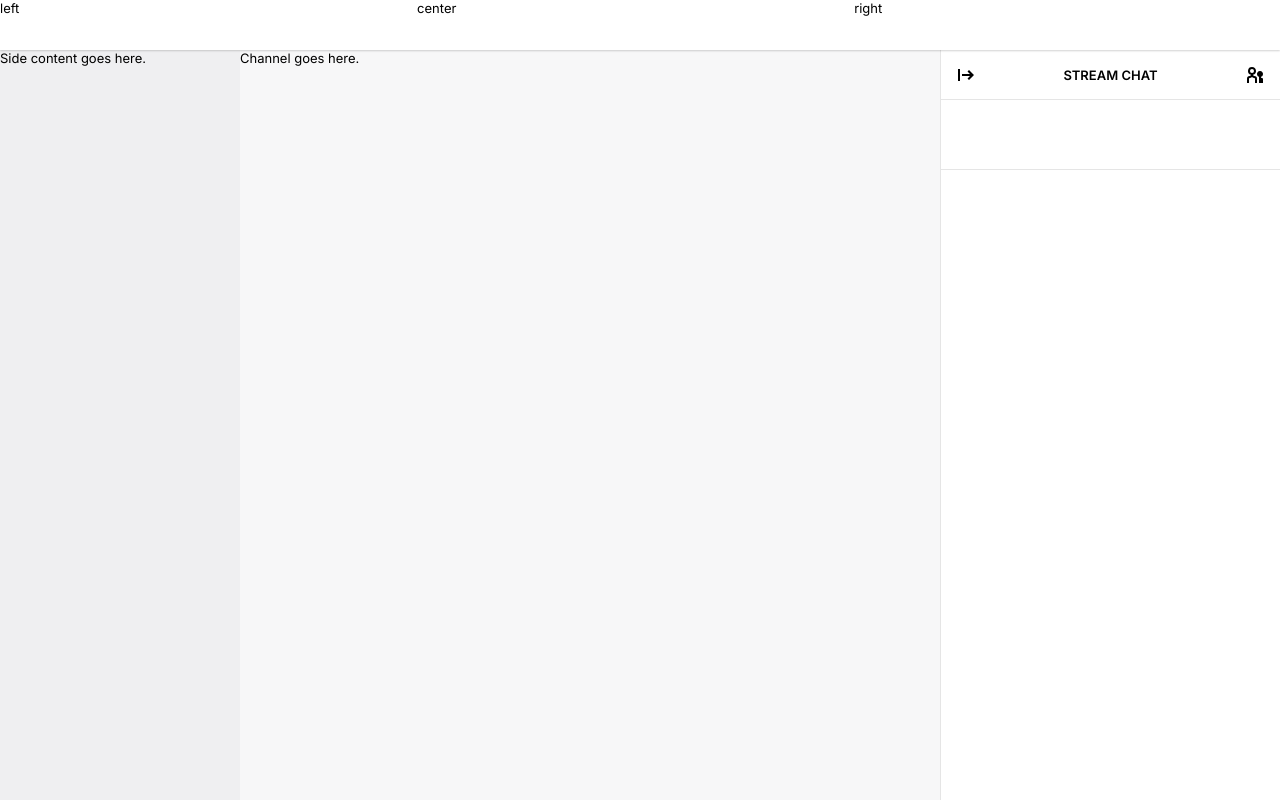
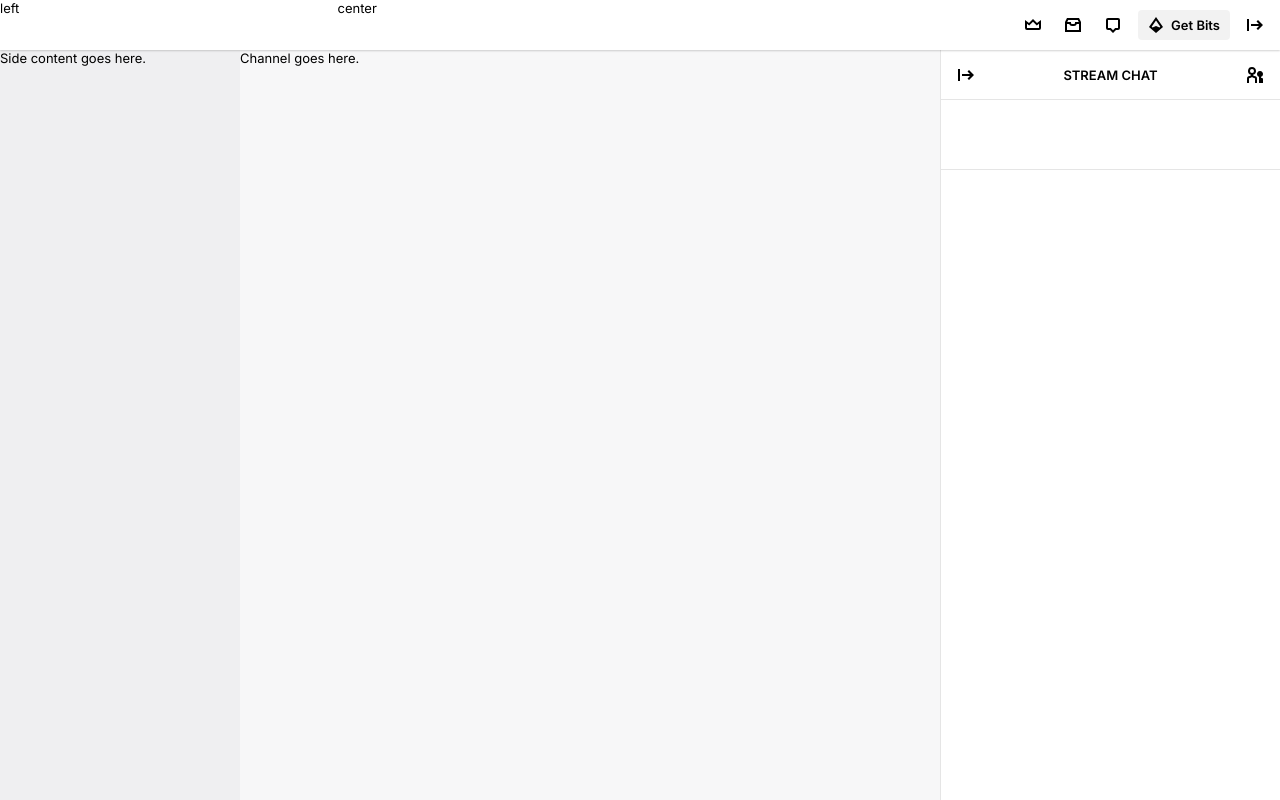
Before and after one commit to JonahSussman/twitch-chat-gambit, a plain HTML site: page index.html in a window 1280 px wide. Drawn offline with Linux system fonts and the light colour scheme.

Commit message:
Finished rhs buttons

```diff
--- a/index.html
+++ b/index.html
@@ -20,7 +20,24 @@
     <nav class="tw-nav">
       <div class="tw-nav-left">left</div>
       <div class="tw-nav-center">center</div>
-      <div class="tw-nav-right">right</div>
+      <div class="tw-nav-right">
+        <button class="tw-nav-button">
+          <svg width="20px" height="20px" viewBox="0 0 20 20" x="0px" y="0px" class="ScIconSVG-sc-1bgeryd-1 cMQeyU"><g><path fill-rule="evenodd" clip-rule="evenodd" d="M13.798 10.456L10 6.657l-3.798 3.799L4 8.805V13h12V8.805l-2.202 1.65zM18 5v8a2 2 0 0 1-2 2H4a2.002 2.002 0 0 1-2-2V5l4 3 4-4 4 4 4-3z"></path></g></svg>
+        </button>
+        <button class="tw-nav-button">
+          <svg width="20px" height="20px" viewBox="0 0 20 20" x="0px" y="0px" class="ScIconSVG-sc-1bgeryd-1 cMQeyU"><g><path fill-rule="evenodd" d="M4 3h12l2 4v10H2V7l2-4zm.236 4H8v1a1 1 0 001 1h2a1 1 0 001-1V7h3.764l-1-2H5.236l-1 2zM16 9h-2.17A3.001 3.001 0 0111 11H9a3.001 3.001 0 01-2.83-2H4v6h12V9z" clip-rule="evenodd"></path></g></svg>
+        </button>
+        <button class="tw-nav-button">
+          <svg width="20px" height="20px" viewBox="0 0 20 20" x="0px" y="0px" class="ScIconSVG-sc-1bgeryd-1 cMQeyU"><g><path fill-rule="evenodd" d="M7.828 13L10 15.172 12.172 13H15V5H5v8h2.828zM10 18l-3-3H5a2 2 0 01-2-2V5a2 2 0 012-2h10a2 2 0 012 2v8a2 2 0 01-2 2h-2l-3 3z" clip-rule="evenodd"></path></g></svg>
+        </button>
+        <button class="tw-nav-button" id="tw-get-bits">
+          <svg width="20px" height="20px" viewBox="0 0 20 20" x="0px" y="0px" class="ScIconSVG-sc-1bgeryd-1 cMQeyU"><path fill-rule="evenodd" clip-rule="evenodd" d="M3 12l7-10 7 10-7 6-7-6zm2.678-.338L10 5.487l4.322 6.173-.85.728L10 11l-3.473 1.39-.849-.729z"></path></svg>
+          <p>Get Bits</p>
+        </button>
+        <button class="tw-nav-profile">
+          <svg width="20px" height="20px" viewBox="0 0 20 20" x="0px" y="0px"><g><path d="M4 16V4H2v12h2zM13 15l-1.5-1.5L14 11H6V9h8l-2.5-2.5L13 5l5 5-5 5z" /></g></svg>
+        </button>
+      </div>
     </nav>
     <div class="tw-side">
       Side content goes here.
@@ -28,26 +45,27 @@
     <div class="tw-channel">
       Channel goes here.
     </div>
+
     <div class="tw-chat">
       <div class="tw-chat-header">
         <button>
-          <svg width="100%" height="100%" version="1.1" viewBox="0 0 20 20" x="0px" y="0px" class="ScIconSVG-sc-1bgeryd-1 cMQeyU"><g><path d="M4 16V4H2v12h2zM13 15l-1.5-1.5L14 11H6V9h8l-2.5-2.5L13 5l5 5-5 5z"></path></g></svg>
+          <svg width="20px" height="20px" viewBox="0 0 20 20" x="0px" y="0px">
+            <g>
+              <path d="M4 16V4H2v12h2zM13 15l-1.5-1.5L14 11H6V9h8l-2.5-2.5L13 5l5 5-5 5z" />
+            </g>
+          </svg>
         </button>
         <h5>Stream Chat</h5>
         <button>
-          <svg width="100%" height="100%" version="1.1"
-          viewBox="0 0 20 20" x="0px" y="0px" class="ScIconSVG-sc-1bgeryd-1 cMQeyU">
-          <g>
-            <path fill-rule="evenodd"
-              d="M7 2a4 4 0 00-1.015 7.87c-.098.64-.651 1.13-1.318 1.13A2.667 2.667 0 002 13.667V18h2v-4.333c0-.368.298-.667.667-.667.908 0 1.732-.363 2.333-.953.601.59 1.425.953 2.333.953.369 0 .667.299.667.667V18h2v-4.333A2.667 2.667 0 009.333 11c-.667 0-1.22-.49-1.318-1.13A4.002 4.002 0 007 2zM5 6a2 2 0 104 0 2 2 0 00-4 0z"
-              clip-rule="evenodd"></path>
-            <path
-              d="M14 11.83V18h4v-3.75c0-.69-.56-1.25-1.25-1.25a.75.75 0 01-.75-.75v-.42a3.001 3.001 0 10-2 0z">
-            </path>
-          </g>
-        </svg>
+          <svg width="20px" height="20px" viewBox="0 0 20 20" x="0px" y="0px">
+            <g>
+              <path fill-rule="evenodd" d="M7 2a4 4 0 00-1.015 7.87c-.098.64-.651 1.13-1.318 1.13A2.667 2.667 0 002 13.667V18h2v-4.333c0-.368.298-.667.667-.667.908 0 1.732-.363 2.333-.953.601.59 1.425.953 2.333.953.369 0 .667.299.667.667V18h2v-4.333A2.667 2.667 0 009.333 11c-.667 0-1.22-.49-1.318-1.13A4.002 4.002 0 007 2zM5 6a2 2 0 104 0 2 2 0 00-4 0z" clip-rule="evenodd" />
+              <path d="M14 11.83V18h4v-3.75c0-.69-.56-1.25-1.25-1.25a.75.75 0 01-.75-.75v-.42a3.001 3.001 0 10-2 0z" />
+            </g>
+          </svg>
         </button>
       </div>
+
       <div class="tw-chat-gifts"></div>
       <div class="tw-chat-list"></div>
       <div class="tw-chat-input"></div>
--- a/twitch.css
+++ b/twitch.css
@@ -29,7 +29,39 @@ body {
 }
 
 .tw-nav-right {
-  display: block;
+  display: flex;
+
+  margin-left: auto;
+}
+
+.tw-nav-button {
+  margin: auto 5px;
+}
+
+#tw-get-bits > p {
+  display: none;
+  margin: auto;
+  font-weight: 600;
+  padding-left: 5px;
+}
+
+@media(min-width: 1200px) {
+  #tw-get-bits {
+    padding: 5px 10px 5px 8px;
+    background-color: var(--color-background-button-secondary-default);
+  }
+
+  #tw-get-bits:hover {
+    background-color: var(--color-background-button-secondary-hover);
+  }
+
+  #tw-get-bits > p {
+    display: inline;
+  }
+}
+
+.tw-nav-profile {
+  margin: auto 10px auto 5px;
 }
 
 .tw-side {
@@ -72,11 +104,13 @@ body {
   margin: auto auto;
 }
 
-.tw-chat-header > button {
+button {
   all: unset;
 
+  display: flex;
+  align-items: center;
+
   cursor: pointer;
-  width: 20px;
   height: 20px;
   margin-top: auto;
   margin-bottom: auto;
@@ -85,7 +119,7 @@ body {
   border-radius: var(--border-radius-medium);
 }
 
-.tw-chat-header > button:hover {
+button:hover {
   background-color: var(--color-background-button-text-hover);
 }
 
```
